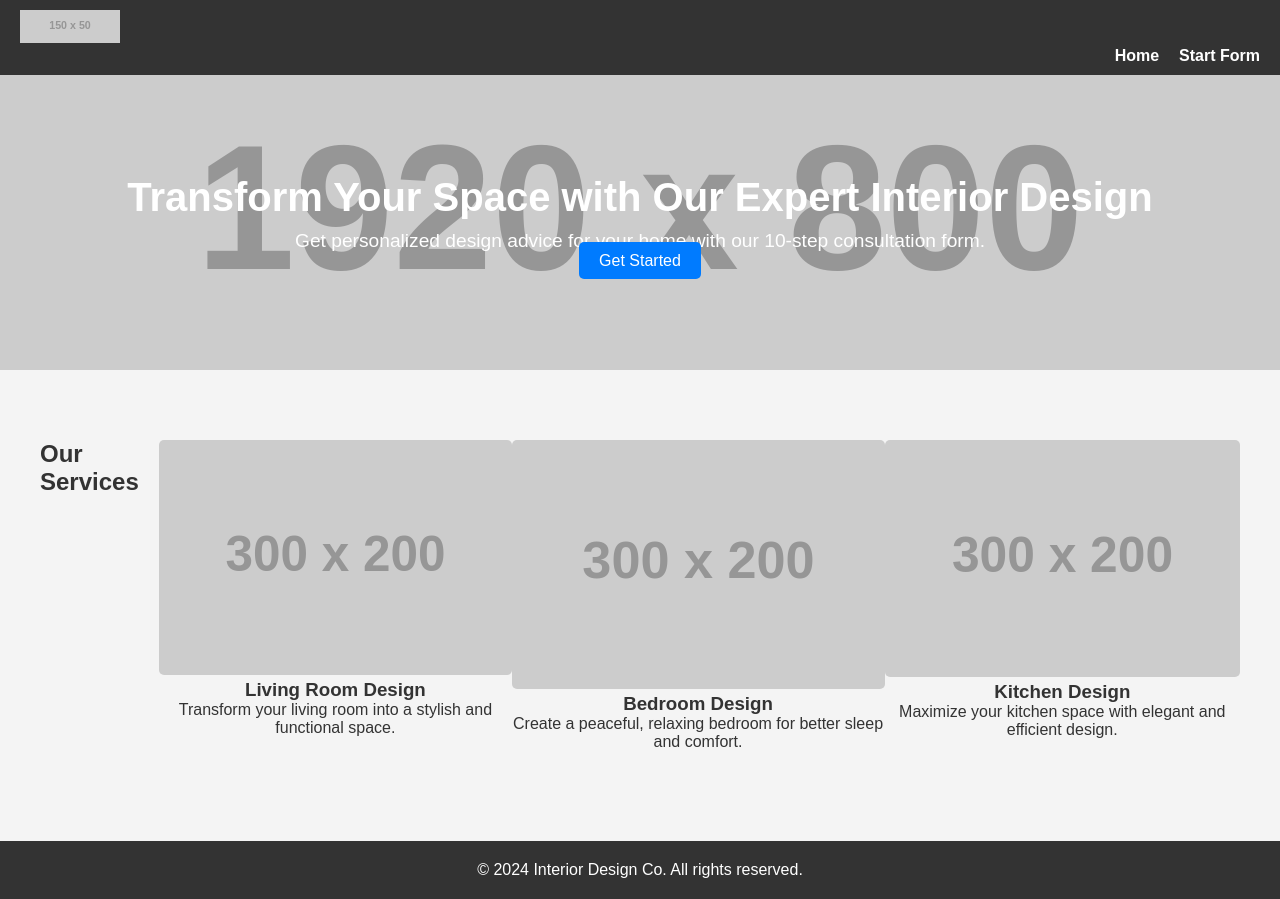
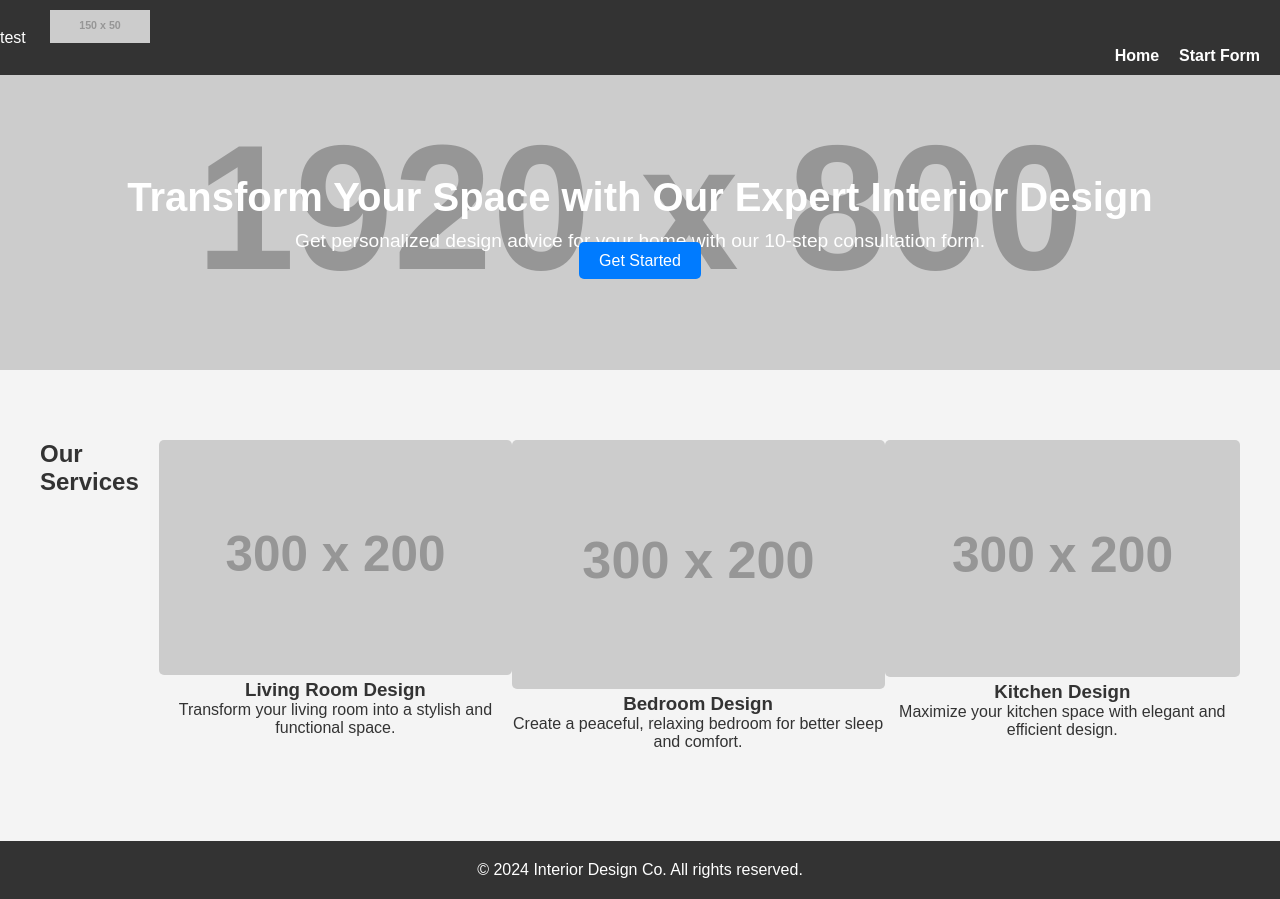
Before and after one commit to mpetruniak-3s/mpetruniak-3s.github.io, a website: page index.html in a window 1280 px wide. Drawn offline with Linux system fonts and the light colour scheme; placeholder pictures from the web are drawn by us.

Commit message:
testing if our page fails

```diff
--- a/index.html
+++ b/index.html
@@ -8,7 +8,7 @@
 </head>
 <body>
     <header>
-        <div class="logo">
+        <div class="logo">test
             <img src="https://via.placeholder.com/150x50?text=Interior+Design+Logo" alt="Logo">
         </div>
         <nav>
```
